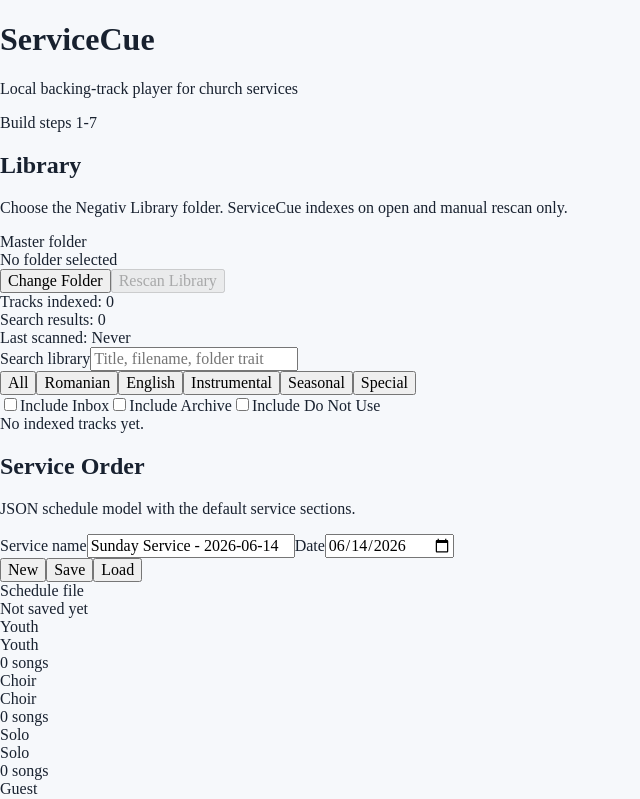
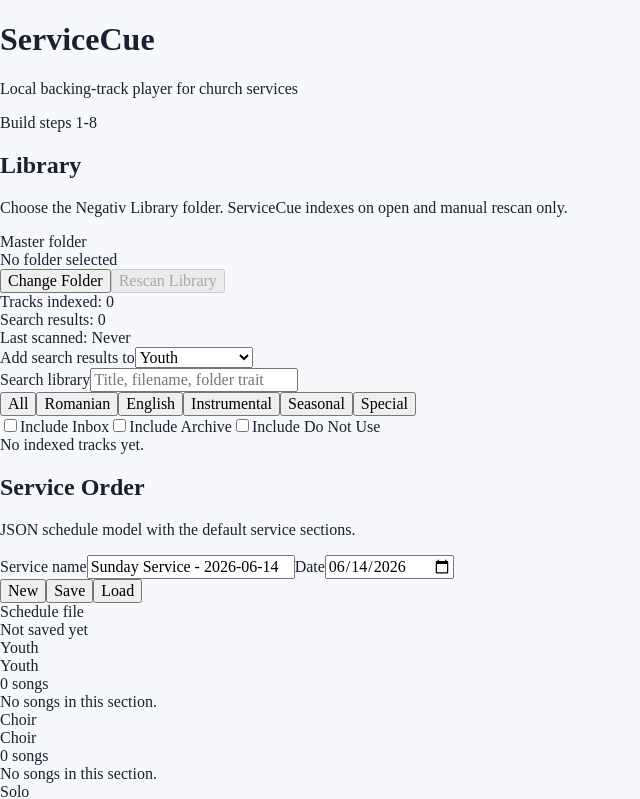
Before and after one commit to dpruteanu/servicecue, a React (Vite) app in the folder src/renderer/: page / in a window 1280 px wide. Shown: the top 799 px of the page, without its empty margins (0-640 px from the left). Built offline with nearby package versions, Linux system fonts and the light colour scheme.

Commit message:
Add tracks to service sections

```diff
--- a/src/renderer/src/App.tsx
+++ b/src/renderer/src/App.tsx
@@ -10,6 +10,8 @@
 type LibraryIndex = Awaited<ReturnType<typeof window.serviceCue.readLibraryIndex>>;
 type LibraryTrack = LibraryIndex["tracks"][number];
 type ServiceSchedule = Parameters<typeof window.serviceCue.saveSchedule>[0];
+type ScheduleSection = ServiceSchedule["sections"][number];
+type ScheduleItem = ScheduleSection["items"][number];
 type FolderFilter = "All" | "Romanian" | "English" | "Instrumental" | "Seasonal" | "Special";
 
 const folderFilters: FolderFilter[] = ["All", "Romanian", "English", "Instrumental", "Seasonal", "Special"];
@@ -92,6 +94,10 @@
   };
 }
 
+function findTrackById(libraryIndex: LibraryIndex, trackId: string) {
+  return libraryIndex.tracks.find((indexedTrack) => indexedTrack.id === trackId);
+}
+
 export function App() {
   const playerRef = useRef<ServiceCueAudioPlayer | null>(null);
   const [settings, setSettings] = useState<AppSettings | null>(null);
@@ -99,6 +105,7 @@
   const [isScanning, setIsScanning] = useState(false);
   const [schedule, setSchedule] = useState<ServiceSchedule>(() => createDefaultSchedule());
   const [scheduleFilePath, setScheduleFilePath] = useState<string | null>(null);
+  const [selectedSectionId, setSelectedSectionId] = useState<string>(() => "");
   const [searchQuery, setSearchQuery] = useState("");
   const [folderFilter, setFolderFilter] = useState<FolderFilter>("All");
   const [devices, setDevices] = useState<DeviceOption[]>([]);
@@ -134,6 +141,22 @@
       return queryParts.every((part) => haystack.includes(part));
     });
   }, [folderFilter, libraryIndex.tracks, searchQuery]);
+  const orderedSections = useMemo(
+    () => schedule.sections.slice().sort((a, b) => a.sortOrder - b.sortOrder),
+    [schedule.sections],
+  );
+  const activeSectionId = selectedSectionId || orderedSections[0]?.id || "";
+
+  useEffect(() => {
+    if (!activeSectionId && orderedSections[0]) {
+      setSelectedSectionId(orderedSections[0].id);
+      return;
+    }
+
+    if (activeSectionId && !orderedSections.some((section) => section.id === activeSectionId)) {
+      setSelectedSectionId(orderedSections[0]?.id ?? "");
+    }
+  }, [activeSectionId, orderedSections]);
 
   useEffect(() => {
     playerRef.current = new ServiceCueAudioPlayer();
@@ -288,7 +311,9 @@
   }
 
   function handleNewSchedule() {
-    setSchedule(createDefaultSchedule());
+    const nextSchedule = createDefaultSchedule();
+    setSchedule(nextSchedule);
+    setSelectedSectionId(nextSchedule.sections[0]?.id ?? "");
     setScheduleFilePath(null);
     setMessage("Created a new empty service order.");
   }
@@ -326,6 +351,7 @@
 
       if (result) {
         setSchedule(result.schedule);
+        setSelectedSectionId(result.schedule.sections[0]?.id ?? "");
         setScheduleFilePath(result.filePath);
         setMessage(`Loaded schedule from ${result.filePath}.`);
       }
@@ -376,6 +402,72 @@
     } catch (error) {
       setMessage(error instanceof Error ? error.message : "Could not load this library track.");
     }
+  }
+
+  function addTrackToSection(indexedTrack: LibraryTrack, sectionId = activeSectionId) {
+    if (!sectionId) {
+      setMessage("Add a section before adding tracks.");
+      return;
+    }
+
+    setSchedule((currentSchedule) => {
+      const now = new Date().toISOString();
+
+      return {
+        ...currentSchedule,
+        updatedAt: now,
+        sections: currentSchedule.sections.map((section) => {
+          if (section.id !== sectionId) {
+            return section;
+          }
+
+          const nextItem: ScheduleItem = {
+            id: crypto.randomUUID(),
+            trackId: indexedTrack.id,
+            sortOrder: section.items.length,
+            status: "ready",
+          };
+
+          return {
+            ...section,
+            items: [...section.items, nextItem],
+          };
+        }),
+      };
+    });
+    setSelectedSectionId(sectionId);
+    setMessage(`Added ${indexedTrack.displayTitle} to the service order.`);
+  }
+
+  function removeScheduleItem(sectionId: string, itemId: string) {
+    setSchedule((currentSchedule) => ({
+      ...currentSchedule,
+      updatedAt: new Date().toISOString(),
+      sections: currentSchedule.sections.map((section) => {
+        if (section.id !== sectionId) {
+          return section;
+        }
+
+        return {
+          ...section,
+          items: section.items
+            .filter((item) => item.id !== itemId)
+            .map((item, index) => ({ ...item, sortOrder: index })),
+        };
+      }),
+    }));
+    setMessage("Removed track from the service order.");
+  }
+
+  async function loadScheduleItem(item: ScheduleItem) {
+    const indexedTrack = findTrackById(libraryIndex, item.trackId);
+
+    if (!indexedTrack) {
+      setMessage("Missing file");
+      return;
+    }
+
+    await loadTrackForPreview(indexedTrack);
   }
 
   async function handlePlayPause() {
@@ -432,7 +524,7 @@
             <p className="text-sm text-cue-muted">Local backing-track player for church services</p>
           </div>
           <div className="rounded border border-cue-line px-3 py-1.5 text-sm font-medium text-cue-muted">
-            Build steps 1-7
+            Build steps 1-8
           </div>
         </div>
       </header>
@@ -475,6 +567,22 @@
             <div>Search results: <span className="font-semibold text-cue-ink">{filteredTracks.length}</span></div>
             <div>Last scanned: <span className="font-semibold text-cue-ink">{formatScanTime(settings?.lastScannedAt ?? libraryIndex.scannedAt)}</span></div>
           </div>
+
+          <label className="mt-4 block text-sm font-medium" htmlFor="target-section">
+            Add search results to
+          </label>
+          <select
+            id="target-section"
+            className="mt-2 w-full rounded-md border border-cue-line bg-white px-3 py-2 text-sm"
+            value={activeSectionId}
+            onChange={(event) => setSelectedSectionId(event.target.value)}
+          >
+            {orderedSections.map((section) => (
+              <option key={section.id} value={section.id}>
+                {section.name}
+              </option>
+            ))}
+          </select>
 
           <div className="mt-5 border-t border-cue-line pt-4">
             <label className="block text-sm font-medium" htmlFor="library-search">
@@ -548,13 +656,22 @@
                       {indexedTrack.folderType ?? "Audio"} · {formatTime(indexedTrack.durationSeconds ?? 0)}
                     </div>
                   </div>
+                  <div className="flex shrink-0 gap-2">
                     <button
-                    className="shrink-0 rounded-md border border-cue-line px-2.5 py-1 text-xs font-semibold hover:bg-cue-panel"
+                      className="rounded-md border border-cue-line px-2.5 py-1 text-xs font-semibold hover:bg-cue-panel"
                       type="button"
                       onClick={() => void loadTrackForPreview(indexedTrack)}
                     >
                       Preview
                     </button>
+                    <button
+                      className="rounded-md bg-cue-action px-2.5 py-1 text-xs font-semibold text-white hover:bg-cue-actionDark"
+                      type="button"
+                      onClick={() => addTrackToSection(indexedTrack)}
+                    >
+                      Add
+                    </button>
+                  </div>
                 </div>
               </div>
             ))}
@@ -629,9 +746,7 @@
           </div>
 
           <div className="mt-5 space-y-3">
-            {schedule.sections
-              .slice()
-              .sort((a, b) => a.sortOrder - b.sortOrder)
+            {orderedSections
               .map((section) => (
                 <div key={section.id} className="rounded-md border border-cue-line p-3">
                   <div className="flex items-center justify-between gap-3">
@@ -642,6 +757,53 @@
                     <div className="rounded border border-cue-line px-2 py-1 text-xs font-semibold text-cue-muted">
                       {section.items.length} songs
                     </div>
+                  </div>
+                  <div className="mt-3 space-y-2">
+                    {section.items
+                      .slice()
+                      .sort((a, b) => a.sortOrder - b.sortOrder)
+                      .map((item, index) => {
+                        const indexedTrack = findTrackById(libraryIndex, item.trackId);
+                        const title = item.customTitle ?? indexedTrack?.displayTitle ?? item.trackId;
+                        const duration = indexedTrack?.durationSeconds;
+
+                        return (
+                          <div key={item.id} className="rounded border border-cue-line bg-cue-panel px-3 py-2">
+                            <div className="flex items-start justify-between gap-3">
+                              <div className="min-w-0">
+                                <div className="truncate text-sm font-medium">
+                                  {index + 1}. {title}
+                                </div>
+                                <div className="text-xs text-cue-muted">
+                                  {indexedTrack ? formatTime(duration ?? 0) : "Missing file"}
+                                </div>
+                              </div>
+                              <div className="flex shrink-0 gap-2">
+                                <button
+                                  className="rounded-md border border-cue-line bg-white px-2.5 py-1 text-xs font-semibold hover:bg-white/70 disabled:cursor-not-allowed disabled:opacity-45"
+                                  type="button"
+                                  disabled={!indexedTrack}
+                                  onClick={() => void loadScheduleItem(item)}
+                                >
+                                  Load
+                                </button>
+                                <button
+                                  className="rounded-md border border-cue-line bg-white px-2.5 py-1 text-xs font-semibold hover:bg-white/70"
+                                  type="button"
+                                  onClick={() => removeScheduleItem(section.id, item.id)}
+                                >
+                                  Remove
+                                </button>
+                              </div>
+                            </div>
+                          </div>
+                        );
+                      })}
+                    {section.items.length === 0 && (
+                      <div className="rounded border border-dashed border-cue-line px-3 py-2 text-sm text-cue-muted">
+                        No songs in this section.
+                      </div>
+                    )}
                   </div>
                 </div>
               ))}
```
Lines whose indentation alone changed are shown as unchanged.
